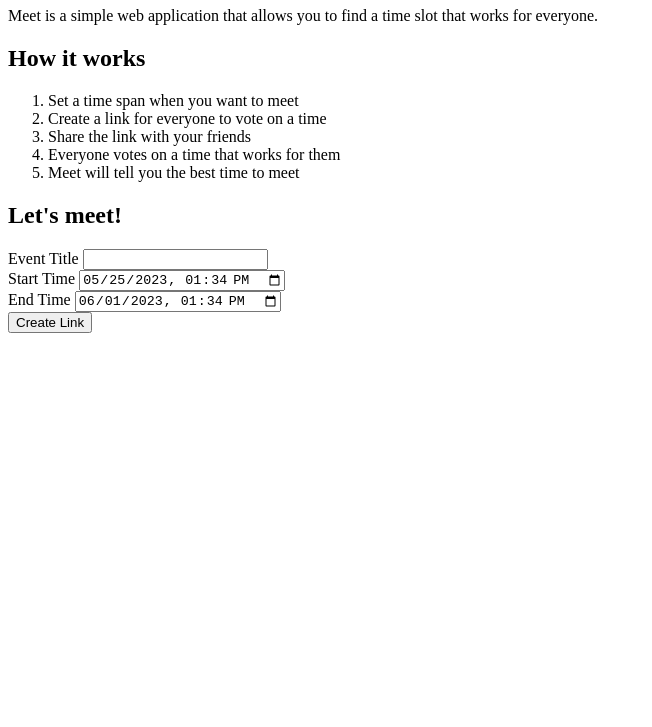
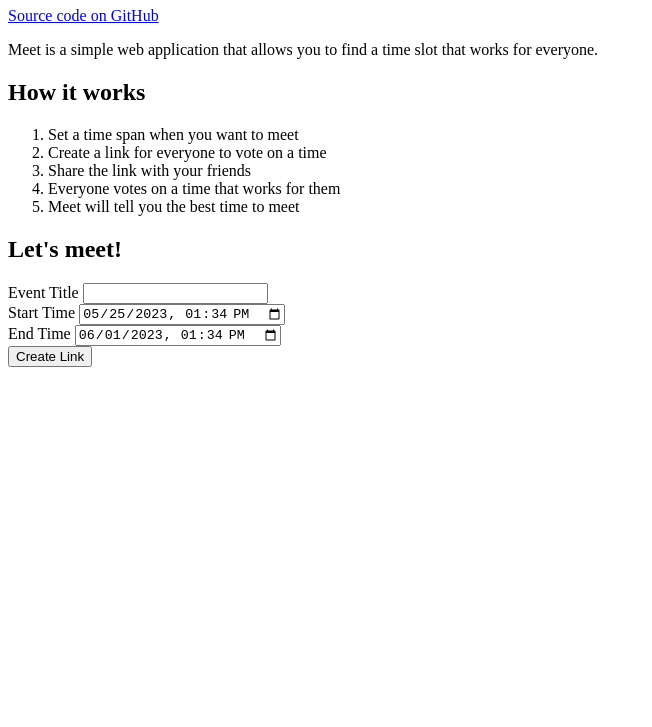
Before and after one commit to Frank-Mayer/meet, a website built with Parcel: page source/index.html in a window 1280 px wide. Shown: the part 73-800 px from the top of the page, without its empty margins (0-652 px from the left). Built offline with nearby package versions, Linux system fonts and the light colour scheme; some packages are replaced by stand-ins of ours.

Commit message:
added github source link

```diff
--- a/source/index.html
+++ b/source/index.html
@@ -1,6 +1,5 @@
 <!DOCTYPE html>
 <html lang="en">
-
     <head>
         <title>Meet</title>
         <meta charset="UTF-8" />
@@ -9,6 +8,9 @@
 
     <body>
         <h1>Meet</h1>
+        <a href="https://github.com/Frank-Mayer/meet" target="_blank"
+            >Source code on GitHub</a
+        >
 
         <noscript>
             <p>
@@ -54,5 +56,4 @@
 
         <script defer async src="./script/index.ts" type="module"></script>
     </body>
-
 </html>
```
Also changed, not shown: source/vote.html (+3 -0 lines). Lines whose indentation alone changed are shown as unchanged.
